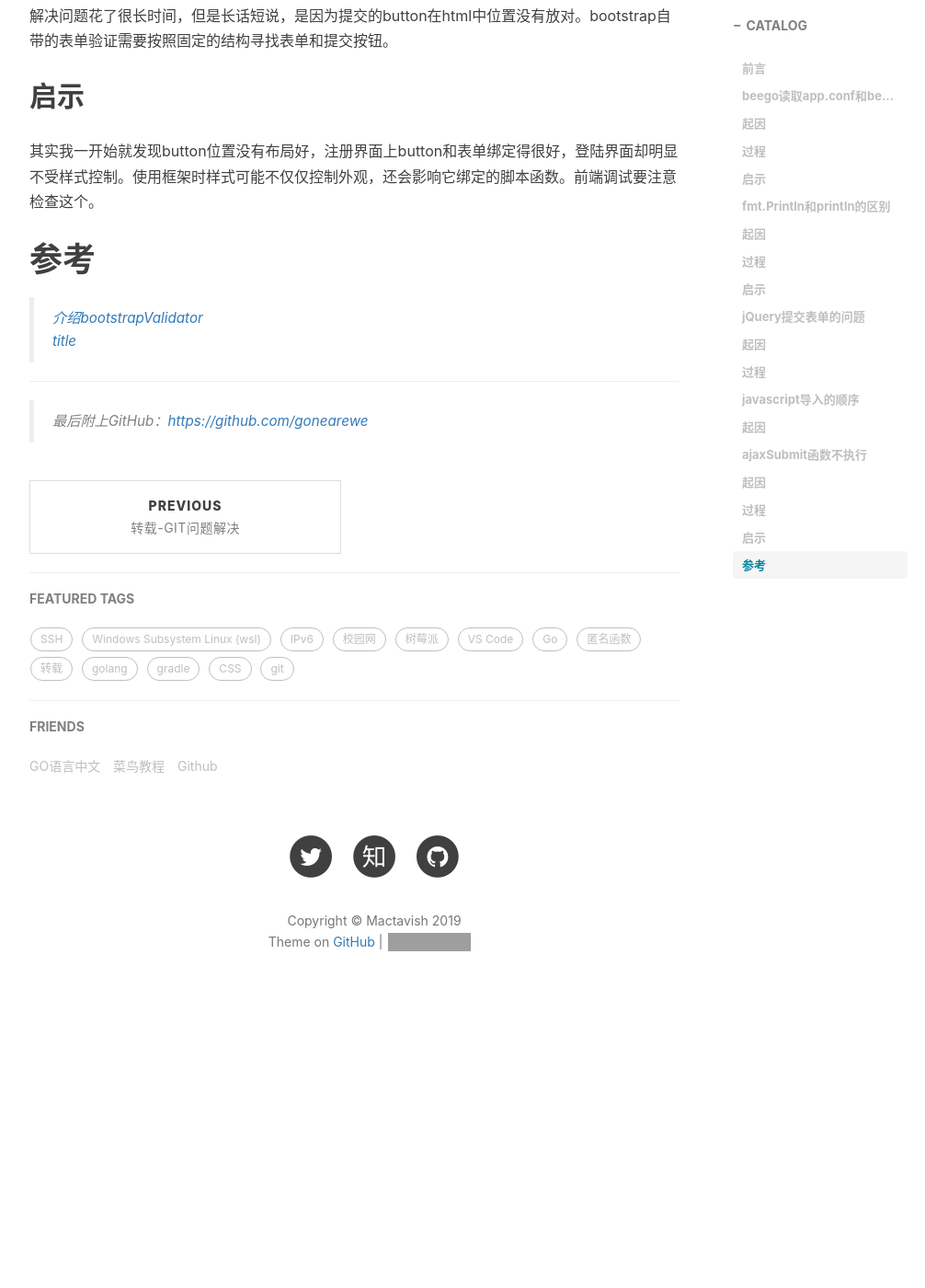
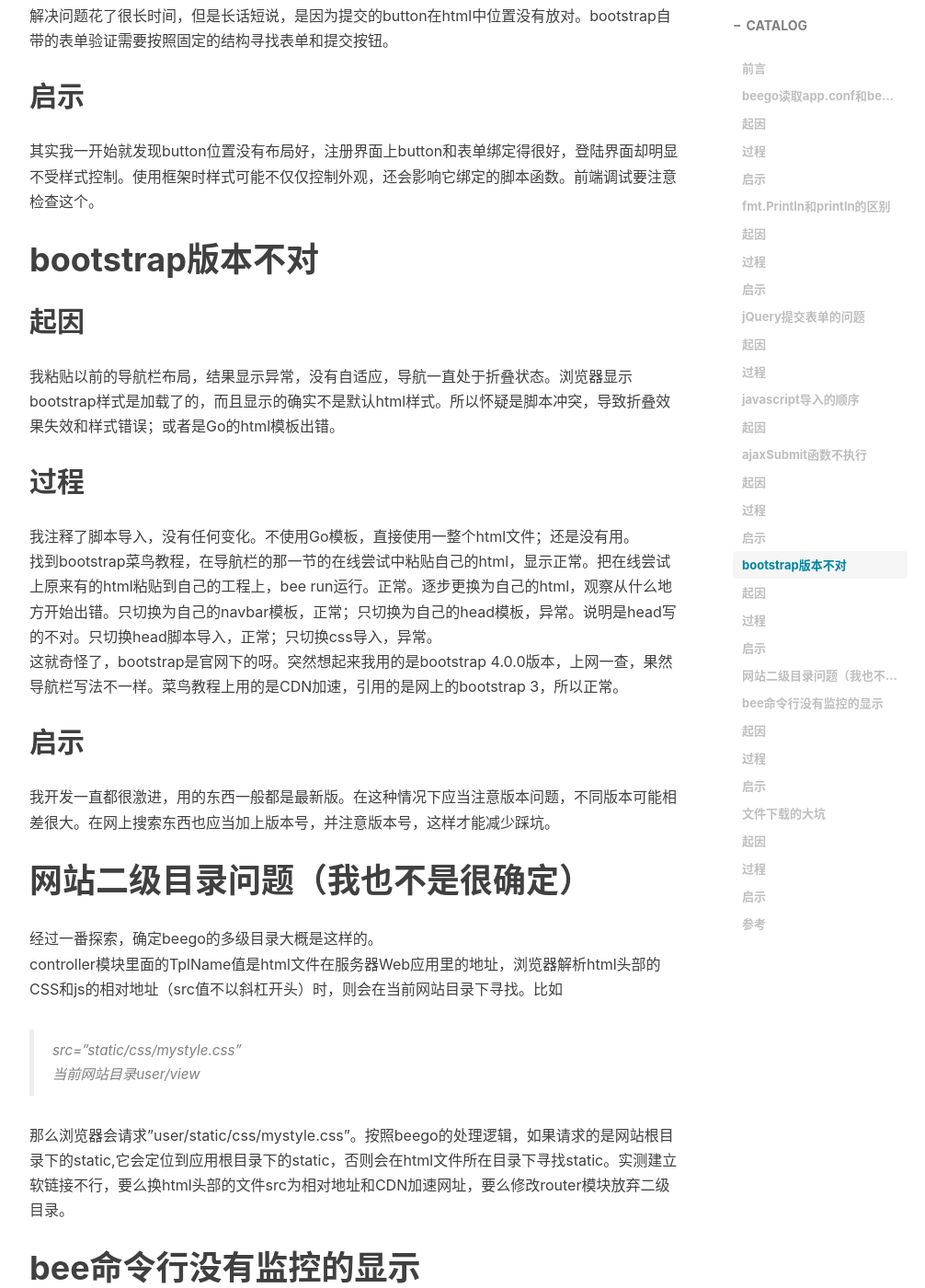
Before and after one commit to gonearewe/gonearewe.github.io, a Jekyll site: the page built from _posts/2019-08-13-beego搭建博客遇到的问题.md, in a window 1280 px wide and 1400 px high, scrolled down 4978 px. Shown: the whole window at 92% size, without its empty margins (233-1239 px from the left). Built offline with Jekyll 4.4.1, drawn with Linux system fonts in a browser that asks for light colours; nearby versions of some CDN libraries; comment, search, counter and statistics services are not loaded; before the commit the page ends 6106 px from its top, so only the background shows below that; some of the changed text lies outside the part shown; grey boxes are pictures that could not be loaded.

Commit message:
文件下载的大坑

```diff
--- a/_posts/2019-08-13-beego搭建博客遇到的问题.md
+++ b/_posts/2019-08-13-beego搭建博客遇到的问题.md
@@ -1,7 +1,7 @@
 ---
 layout:     post
 title:      beego搭建博客遇到的问题
-subtitle:   beego踩坑集锦
+subtitle:   beego,jQuery,bootstrap踩坑集锦
 date:       2019-08-13
 author:     John Mactavish
 header-img: img/post-bg-dog-lake.jpg
@@ -107,6 +107,41 @@
 解决问题花了很长时间，但是长话短说，是因为提交的button在html中位置没有放对。bootstrap自带的表单验证需要按照固定的结构寻找表单和提交按钮。
 ## 启示
 其实我一开始就发现button位置没有布局好，注册界面上button和表单绑定得很好，登陆界面却明显不受样式控制。使用框架时样式可能不仅仅控制外观，还会影响它绑定的脚本函数。前端调试要注意检查这个。
+
+# bootstrap版本不对
+## 起因
+我粘贴以前的导航栏布局，结果显示异常，没有自适应，导航一直处于折叠状态。浏览器显示bootstrap样式是加载了的，而且显示的确实不是默认html样式。所以怀疑是脚本冲突，导致折叠效果失效和样式错误；或者是Go的html模板出错。
+## 过程
+我注释了脚本导入，没有任何变化。不使用Go模板，直接使用一整个html文件；还是没有用。
+找到bootstrap菜鸟教程，在导航栏的那一节的在线尝试中粘贴自己的html，显示正常。把在线尝试上原来有的html粘贴到自己的工程上，bee run运行。正常。逐步更换为自己的html，观察从什么地方开始出错。只切换为自己的navbar模板，正常；只切换为自己的head模板，异常。说明是head写的不对。只切换head脚本导入，正常；只切换css导入，异常。
+这就奇怪了，bootstrap是官网下的呀。突然想起来我用的是bootstrap 4.0.0版本，上网一查，果然导航栏写法不一样。菜鸟教程上用的是CDN加速，引用的是网上的bootstrap 3，所以正常。
+## 启示
+我开发一直都很激进，用的东西一般都是最新版。在这种情况下应当注意版本问题，不同版本可能相差很大。在网上搜索东西也应当加上版本号，并注意版本号，这样才能减少踩坑。
+
+# 网站二级目录问题（我也不是很确定）
+经过一番探索，确定beego的多级目录大概是这样的。
+controller模块里面的TplName值是html文件在服务器Web应用里的地址，浏览器解析html头部的CSS和js的相对地址（src值不以斜杠开头）时，则会在当前网站目录下寻找。比如
+>src="static/css/mystyle.css"
+>当前网站目录user/view
+
+那么浏览器会请求"user/static/css/mystyle.css"。按照beego的处理逻辑，如果请求的是网站根目录下的static,它会定位到应用根目录下的static，否则会在html文件所在目录下寻找static。实测建立软链接不行，要么换html头部的文件src为相对地址和CDN加速网址，要么修改router模块放弃二级目录。
+
+# bee命令行没有监控的显示
+## 起因
+bee启动应用会建立本地监听，把http的请求情况打印在终端上，对于后端的调试非常方便。但是，有的时候会突然没有显示。
+## 过程
+我不断重试，没有效果。最后关闭了终端，在任务管理器中终止了wsl和bee的进程。（好像有两个bee的进程，是这个的缘故吗？）然后重新启动wsl,一切又正常了。（虽然我还不知道原因，但是猜测可能是终端输出重定向了或者怎么的）
+## 启示
+wsl的终端出现玄学问题时，不妨打开任务管理器全部关掉再重试。
+
+# 文件下载的大坑
+## 起因
+按照我的设计，添加博客文章时直接拖拽markdown文件上传，不用什么在线编辑。先不试拖拽，把文件上传搞定再说。网上说表单提交和文件上传不可以同时进行。但是，我又找到了解决方法。使用FormData，把文件和表单一起放进去，就可以通过ajax发送给后端。然后我发现后端没有收到文件，查看前端。network选项卡下对应的POST大小只有220B，而且source下显示为空。
+## 过程
+我百思不得其解，又研究了beego接受文件的两个api,GetFile和SaveTofile。最后通过提取GetFile返回的文件的byte,将其用string()函数处理并打印才发现其实文件已经收到了。
+最后在beego开发文档的api文档中找到了可能的原因。上面用的是相对于应用根目录的相对地址"static/upload"，我试了一下，真的可以。但是试图把文件写进home目录等地方就毫无反应。看起来后端的问题是文件的读写权限；前端的问题是长数据根本就不显示，导致我误判了，以为问题出在前端。
+## 启示
+其实开发文档就可以避坑了，可惜我一开始遇到问题时没有第一时间对照开发文档寻找问题。
 # 参考
 >[介绍bootstrapValidator](https://blog.csdn.net/u013938465/article/details/53507109)
 >[title](https://path)
```
